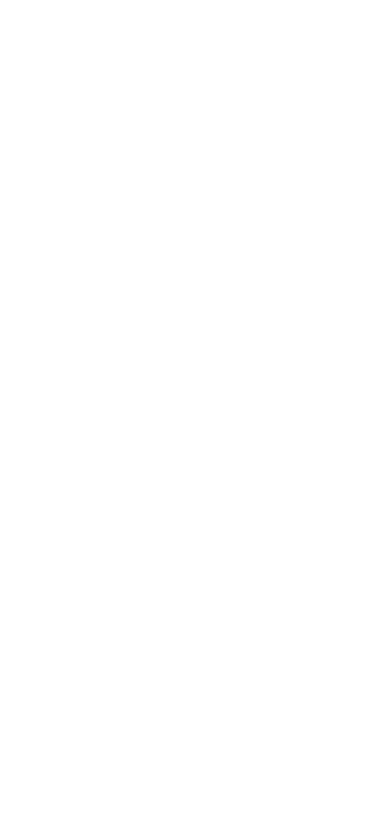
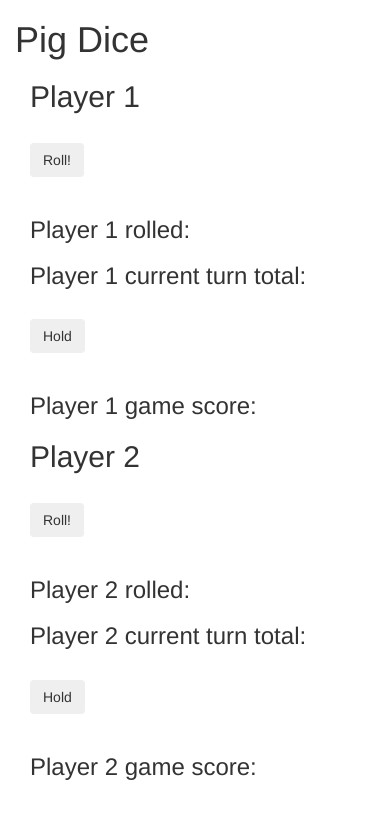
Before and after one commit to maggie-harrington/pig-dice, a plain HTML site: page index.html in a window 390 px wide. Drawn offline with Linux system fonts and the light colour scheme.

Commit message:
add basic html page

```diff
--- a/index.html
+++ b/index.html
@@ -10,6 +10,52 @@
   </head>
   <body>
     <div class="container">
+      <h1>Pig Dice</h1>
+      <div class="col-md-6" id="player1">
+        <h2>Player 1</h2>
+        <br>
+        <form id="roll-die-player1">
+          <button type="submit" class="btn">Roll!</button>
+        </form>
+        <br>
+        <div id="current-roll-player1">
+          <h3>Player 1 rolled:</h3>
+        </div>
+        <div id="turn-total-player1">
+          <h3>Player 1 current turn total:</h3>
+        </div>
+        <br>
+        <form id="hold-player1">
+          <button type="submit" class="btn">Hold</button>
+        </form>
+        <br>
+        <div id="score-player1">
+          <h3>Player 1 game score:</h3>
+        </div>
+      </div>
+
+      <div class="col-md-6" id="player2">
+        <h2>Player 2</h2>
+        <br>
+        <form id="roll-die-player2">
+          <button type="submit" class="btn">Roll!</button>
+        </form>
+        <br>
+        <div id="current-roll-player2">
+          <h3>Player 2 rolled:</h3>
+        </div>
+        <div id="turn-total-player2">
+          <h3>Player 2 current turn total:</h3>
+        </div>
+        <br>
+        <form id="hold-player2">
+          <button type="submit" class="btn">Hold</button>
+        </form>
+        <br>
+        <div id="score-player2">
+          <h3>Player 2 game score:</h3>
+        </div>
+      </div>
     </div>
   </body>
 </html>
```
